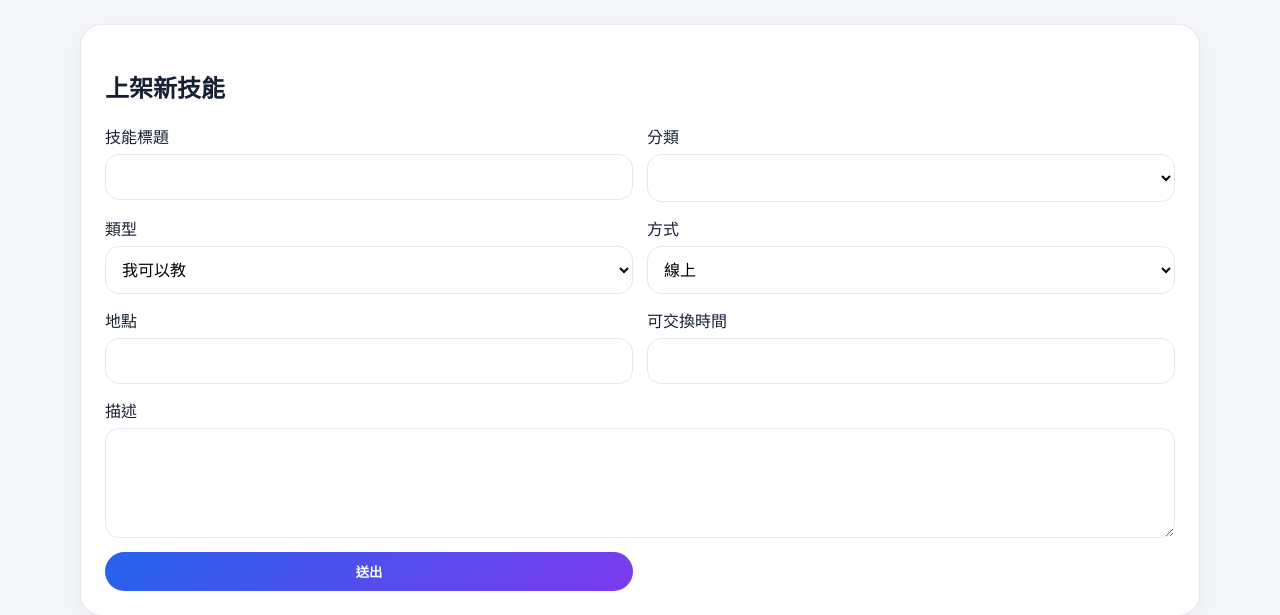
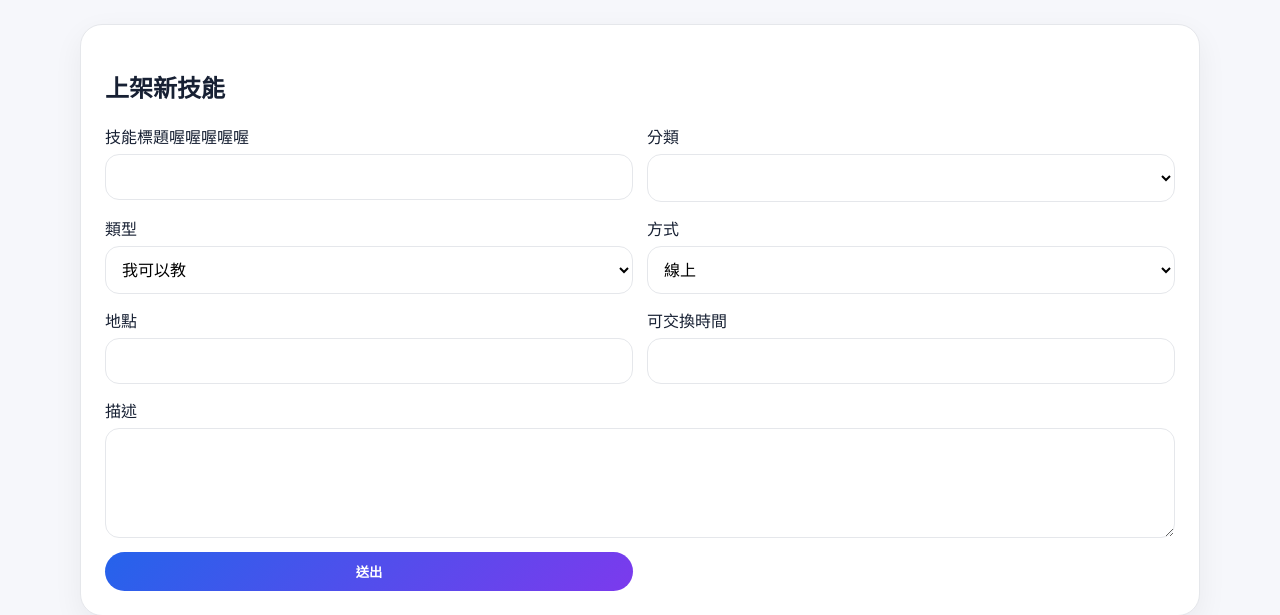
Before and after one commit to NicoKuo/skill-exchange-python, a Flask app: page /add-skill in a window 1280 px wide. Shown: the part 69-684 px from the top of the page. Run offline with Flask 3, Linux system fonts and the light colour scheme; the visitor is signed in with stand-in values (Sample User, id 1); data that the repository does not hold is empty.

Commit message:
Update add_skill.html
只是試試看能不能用笑死

```diff
--- a/templates/add_skill.html
+++ b/templates/add_skill.html
@@ -1,7 +1,7 @@
 {% extends 'base.html' %}{% set title='上架技能' %}{% block content %}<div class="card section">
     <h2>上架新技能</h2>
     <form method="post" class="form-grid">
-        <div class="field"><label>技能標題</label><input name="title" required></div>
+        <div class="field"><label>技能標題喔喔喔喔喔</label><input name="title" required></div>
         <div class="field"><label>分類</label><select name="category_id">{% for c in categories %}<option
                     value="{{ c.id }}">{{ c.name }}</option>{% endfor %}</select></div>
         <div class="field"><label>類型</label><select name="type">
```
